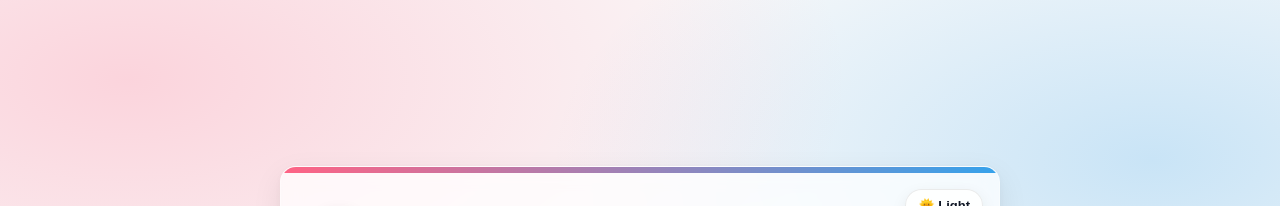
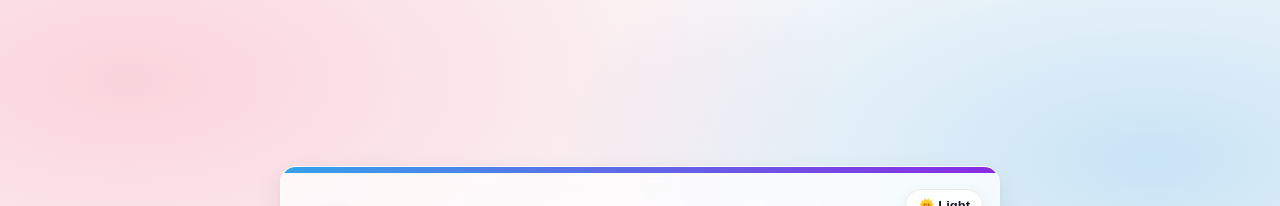
Before and after one commit to kevinfey99/dummy-application, a plain HTML site: page index.html in a window 1280 px wide. Shown: the top 206 px of the page. Drawn offline with Linux system fonts and the light colour scheme.

Commit message:
index.html

```diff
--- a/index.html
+++ b/index.html
@@ -58,7 +58,7 @@
 
     .stripe {
       height: 6px;
-      background: linear-gradient(90deg, rgba(var(--bg-gradient-1), 1) 0%, rgba(var(--bg-gradient-2), 1) 100%);
+      background: linear-gradient(90deg,rgba(54, 162, 235, 1), rgba(138, 43, 226, 1));
     }
 
     .content { padding: clamp(20px, 4vw, 40px); position: relative; }
```
